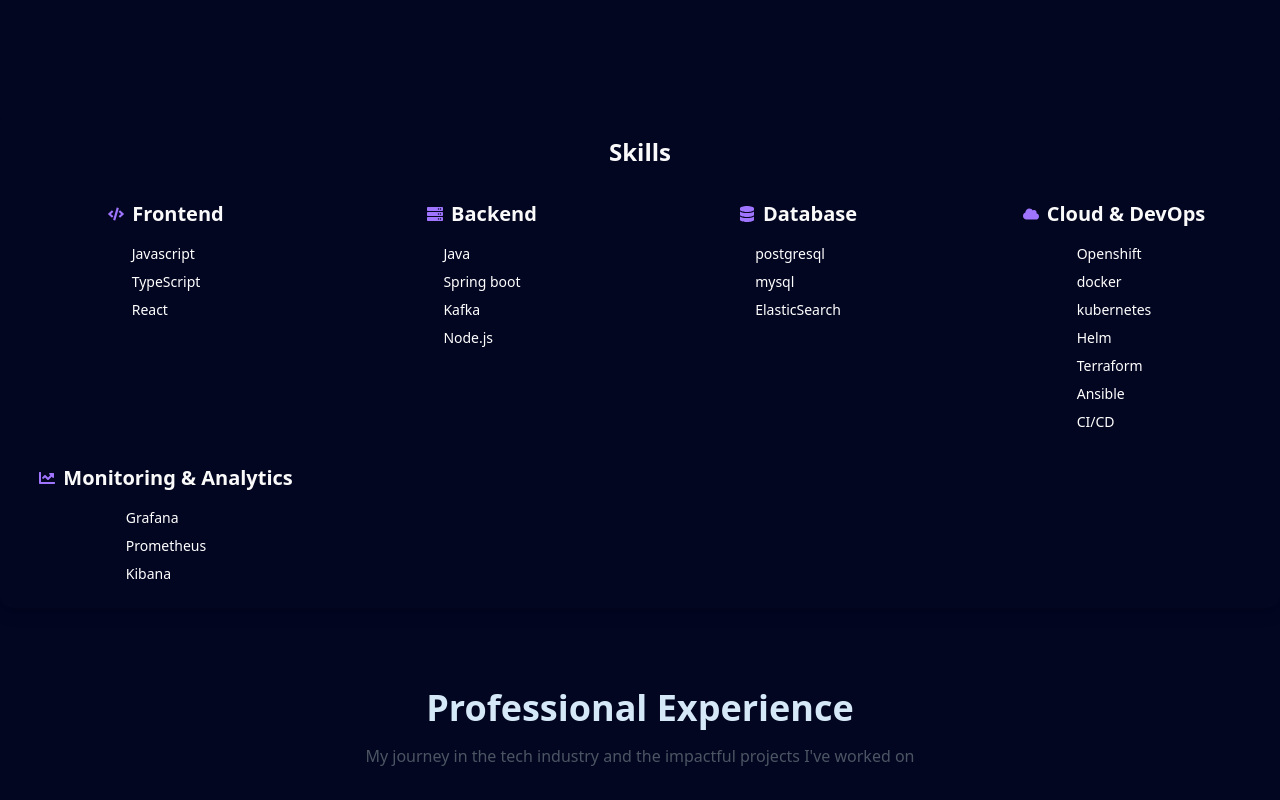
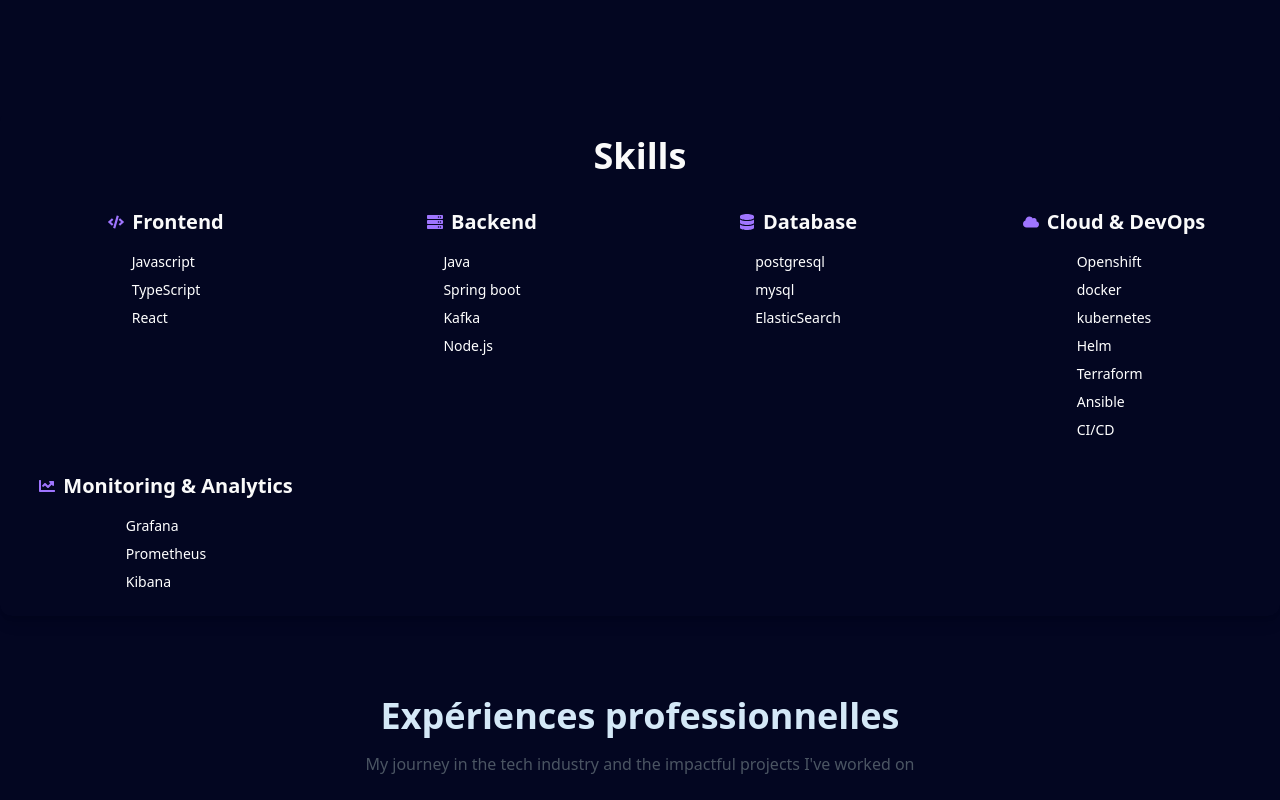
Before and after one commit to DjarallahBrahim/portfolio-2, a React (Vite) app: page / in a window 1280 px wide. Shown: the part 400-1200 px from the top of the page. Built offline with nearby package versions, Linux system fonts and the light colour scheme.

Commit message:
change sizes

```diff
--- a/src/components/Certifications.tsx
+++ b/src/components/Certifications.tsx
@@ -58,7 +58,7 @@ const Certifications = () => {
     <section id="certifications" className="py-20 bg-background">
       <div className="container mx-auto px-4">
         <h2 className="text-4xl font-bold text-center mb-4 bg-gradient-to-r from-primary-400 to-primary-200 text-transparent bg-clip-text">
-          Certifications
+          Certifications & Badges
         </h2>
         <p className="text-foreground/70 text-center mb-12 max-w-2xl mx-auto">
           Professional certifications and achievements that validate my
--- a/src/components/Experience.tsx
+++ b/src/components/Experience.tsx
@@ -105,7 +105,7 @@ const Experience = () => {
     <section id="experience" className="py-20">
       <div className="container mx-auto px-4">
         <h2 className="text-4xl font-bold text-center mb-4 font-semibold bg-clip-text">
-          Professional Experience
+        Expériences professionnelles
         </h2>
         <p className="text-gray-600 text-center mb-12 max-w-2xl mx-auto">
           My journey in the tech industry and the impactful projects I've worked
--- a/src/components/Projects.tsx
+++ b/src/components/Projects.tsx
@@ -26,7 +26,7 @@ const Projects = () => {
     <section id="projects" className="py-20">
       <div className="container mx-auto px-4">
         <h2 className="text-4xl font-bold text-center mb-4 bg-gradient-to-r from-primary-600 to-primary-400 text-transparent bg-clip-text">
-          Personal Projects
+          Projets Personel
         </h2>
         <p className="text-gray-600 text-center mb-12 max-w-2xl mx-auto">
           A showcase of my personal projects and contributions to the developer
--- a/src/components/Skills.tsx
+++ b/src/components/Skills.tsx
@@ -50,7 +50,7 @@ const Skills = () => {
     <section
       className="p-6 rounded-xl shadow-lg hover:shadow-xl transition-shadow"
     >
-      <h2 className="text-2xl font-semibold text-center text-card-foreground mb-8">Skills</h2>
+      <h2 className="text-4xl font-semibold text-center text-card-foreground mb-8">Skills</h2>
       <div className="grid grid-cols-1 sm:grid-cols-2 md:grid-cols-3 lg:grid-cols-4 gap-8">
         {Object.entries(skillCategories).map(([category, skills]) => (
           <div key={category} className="flex flex-col items-center">
```
